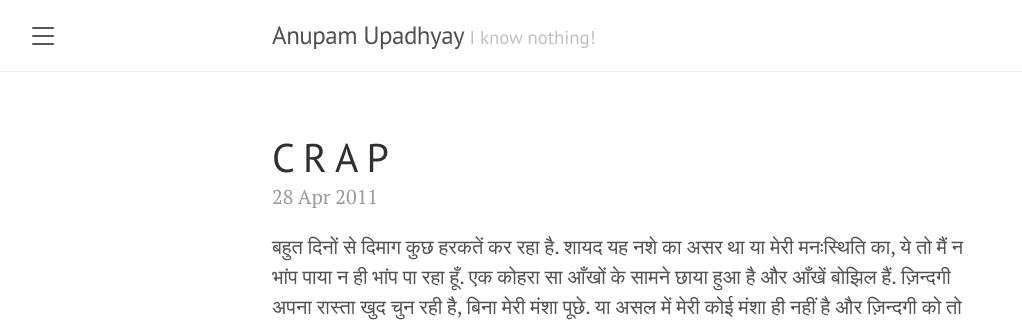
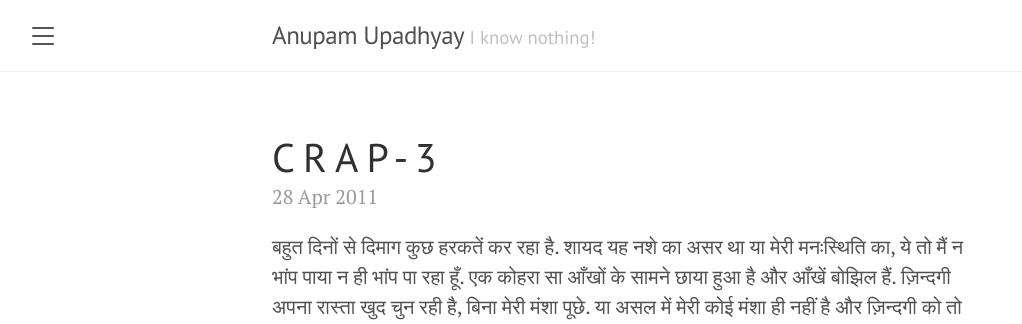
Before and after one commit to anupam128/anupam128.github.io, a Jekyll site: the page built from _posts/2011-04-28-crap-3.md, in a window 1280 px wide. Shown: the top 324 px of the page, without its empty margins (8-1030 px from the left). Built offline with Jekyll 4.4.1, drawn with Linux system fonts in a browser that asks for light colours.

Commit message:
Fix title

```diff
--- a/_posts/2011-04-28-crap-3.md
+++ b/_posts/2011-04-28-crap-3.md
@@ -1,6 +1,6 @@
 ---
 layout: post
-title: C R A P # 3
+title: C R A P - 3
 ---
 
 बहुत दिनों से दिमाग कुछ हरकतें कर रहा है. शायद यह नशे का असर था या मेरी मनःस्थिति का, ये तो मैं न भांप पाया न ही भांप पा रहा हूँ. एक कोहरा सा आँखों के सामने छाया हुआ है और आँखें बोझिल हैं. ज़िन्दगी अपना रास्ता खुद चुन रही है, बिना मेरी मंशा पूछे. या असल में मेरी कोई मंशा ही नहीं है और ज़िन्दगी को तो आखिर चलते ही जाना होता है.
```
